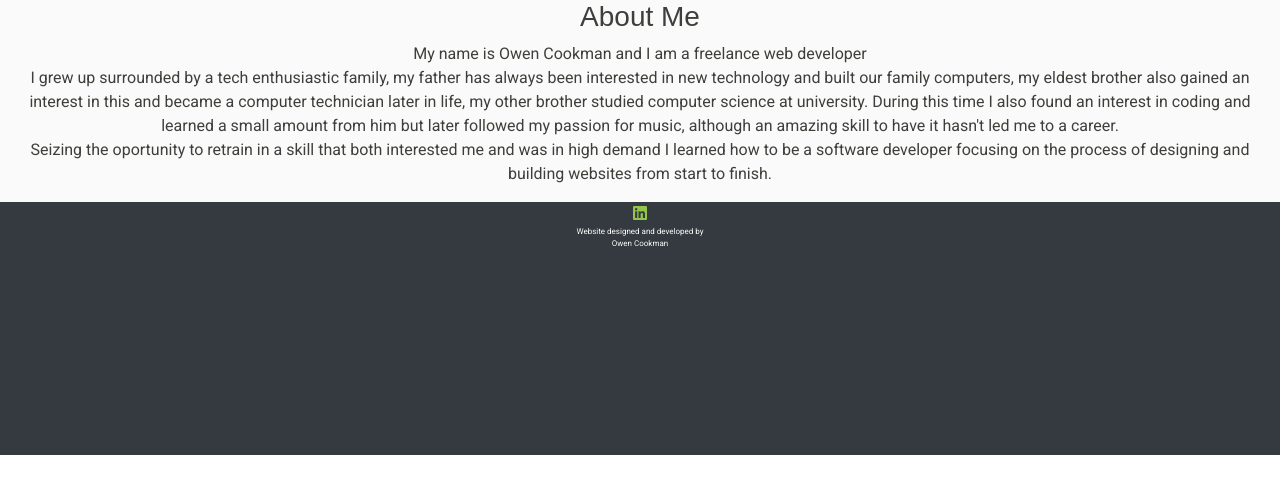
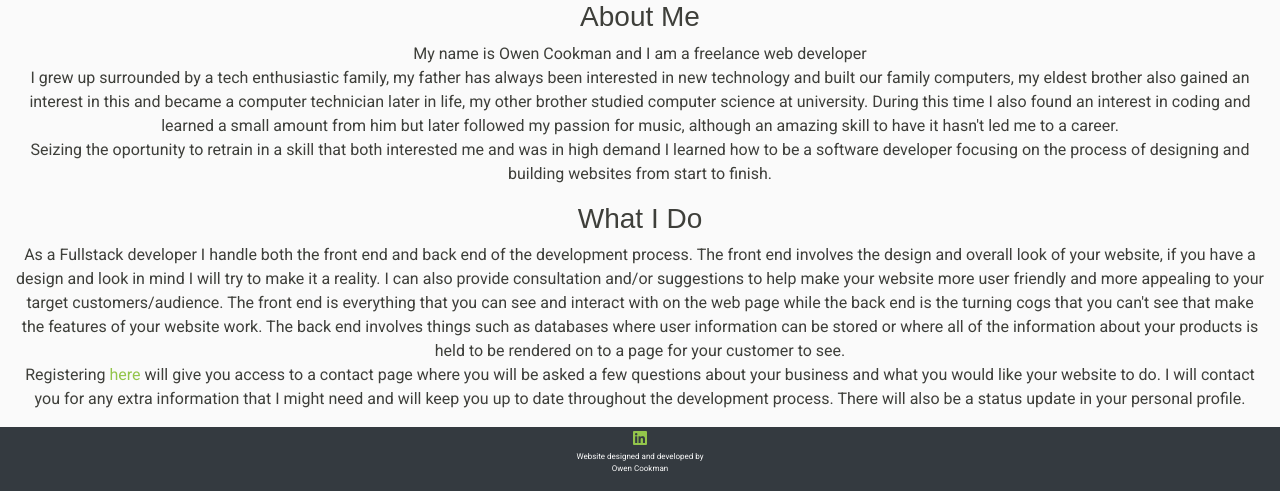
Before and after one commit to OwenCookman/owen-webdev, a Django app: page / in a window 1280 px wide. Shown: the part 345-836 px from the top of the page. Before the commit the page ends 800 px from the top, so only its background shows below. Run offline with Django 3.2, Linux system fonts and the light colour scheme; some libraries are stand-ins or nearby versions; some web fonts are replaced.

```diff
--- a/accounts/templates/index.html
+++ b/accounts/templates/index.html
@@ -54,6 +54,22 @@ Seizing the oportunity to retrain in a skill that both interested me and was in
 software developer focusing on the process of designing and building websites from start to finish.</p>
 	</div>
 </div>
+<div class="row">
+<div class="col">
+<h2 class="title">What I Do</h2>
+<p>As a Fullstack developer I handle both the front end and back end of the development process. The front end involves
+the design and overall look of your website, if you have a design and look in mind I will try to make it a reality. I
+can also provide consultation and/or suggestions to help make your website more user friendly and more appealing to your
+target customers/audience. The front end is everything that you can see and interact with on the web page while the back
+end is the turning cogs that you can't see that make the features of your website work. The back end involves things such as
+databases where user information can be stored or where all of the information about your products is held to be rendered on
+to a page for your customer to see.<br>
+Registering <a href="{% url 'registration' %}">here</a> will give you access to a contact
+page where you will be asked a few questions about your business and what you would like your website to do. I will
+contact you for any extra information that I might need and will keep you up to date throughout the development
+process. There will also be a status update in your personal profile.</p>
+</div>
+</div>
 
 
 {% endblock %}
```
